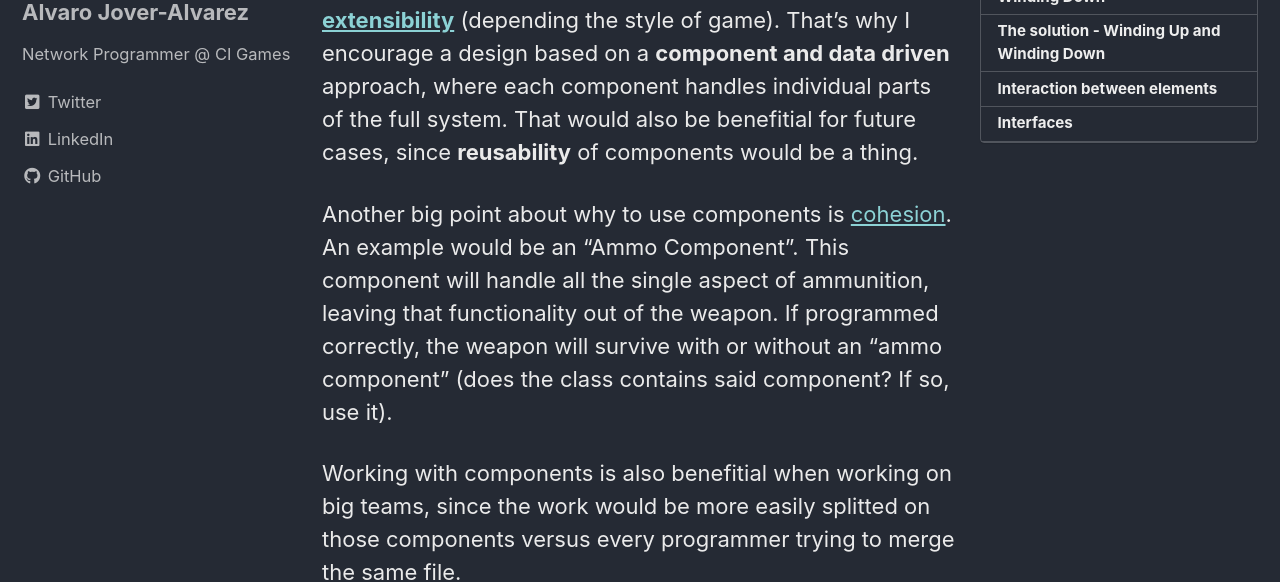
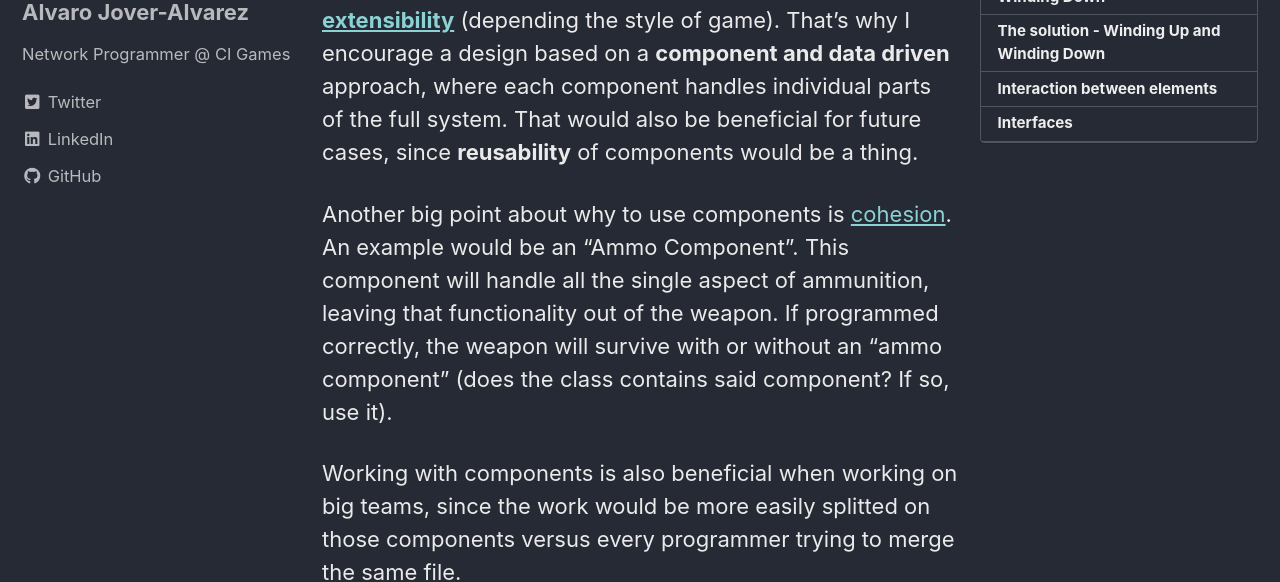
Before and after one commit to vorixo/devtricks, a Jekyll site: the page built from _posts/2018-01-30-weapons-and-coupling.md, in a window 1280 px wide and 900 px high, scrolled down 587 px. Shown: the part 187-769 px from the top of the window. Built offline with Jekyll 4.4.1, drawn with Linux system fonts in a browser that asks for light colours; cached includes are drawn as plain includes; some of the changed text lies outside the part shown.

Commit message:
[UPD] Typo fixes

```diff
--- a/_posts/2018-01-30-weapons-and-coupling.md
+++ b/_posts/2018-01-30-weapons-and-coupling.md
@@ -20,11 +20,11 @@ Weapon systems aren't as easy to design as it could seem, they require the team
 
 # The design is crucial, no matter what
 
-This statement is pretty straight forward, but **doesn't contradict the fact that our code should be ready to handle [extensibility](https://en.wikipedia.org/wiki/Extensibility)** (depending the style of game). That's why I encourage a design based on a **component and data driven** approach, where each component handles individual parts of the full system. That would also be benefitial for future cases, since **reusability** of components would be a thing.
+This statement is pretty straight forward, but **doesn't contradict the fact that our code should be ready to handle [extensibility](https://en.wikipedia.org/wiki/Extensibility)** (depending the style of game). That's why I encourage a design based on a **component and data driven** approach, where each component handles individual parts of the full system. That would also be beneficial for future cases, since **reusability** of components would be a thing.
 
 Another big point about why to use components is [cohesion](https://en.wikipedia.org/wiki/Cohesion_(computer_science)). An example would be an "Ammo Component". This component will handle all the single aspect of ammunition, leaving that functionality out of the weapon. If programmed correctly, the weapon will survive with or without an "ammo component" (does the class contains said component? If so, use it).
 
-Working with components is also benefitial when working on big teams, since the work would be more easily splitted on those components versus every programmer trying to merge the same file.
+Working with components is also beneficial when working on big teams, since the work would be more easily splitted on those components versus every programmer trying to merge the same file.
 
 # The problem - Winding Up and Winding Down
 
```
Also changed, not shown: other parts of _posts/2018-01-30-weapons-and-coupling.md (+3 -3 lines).
